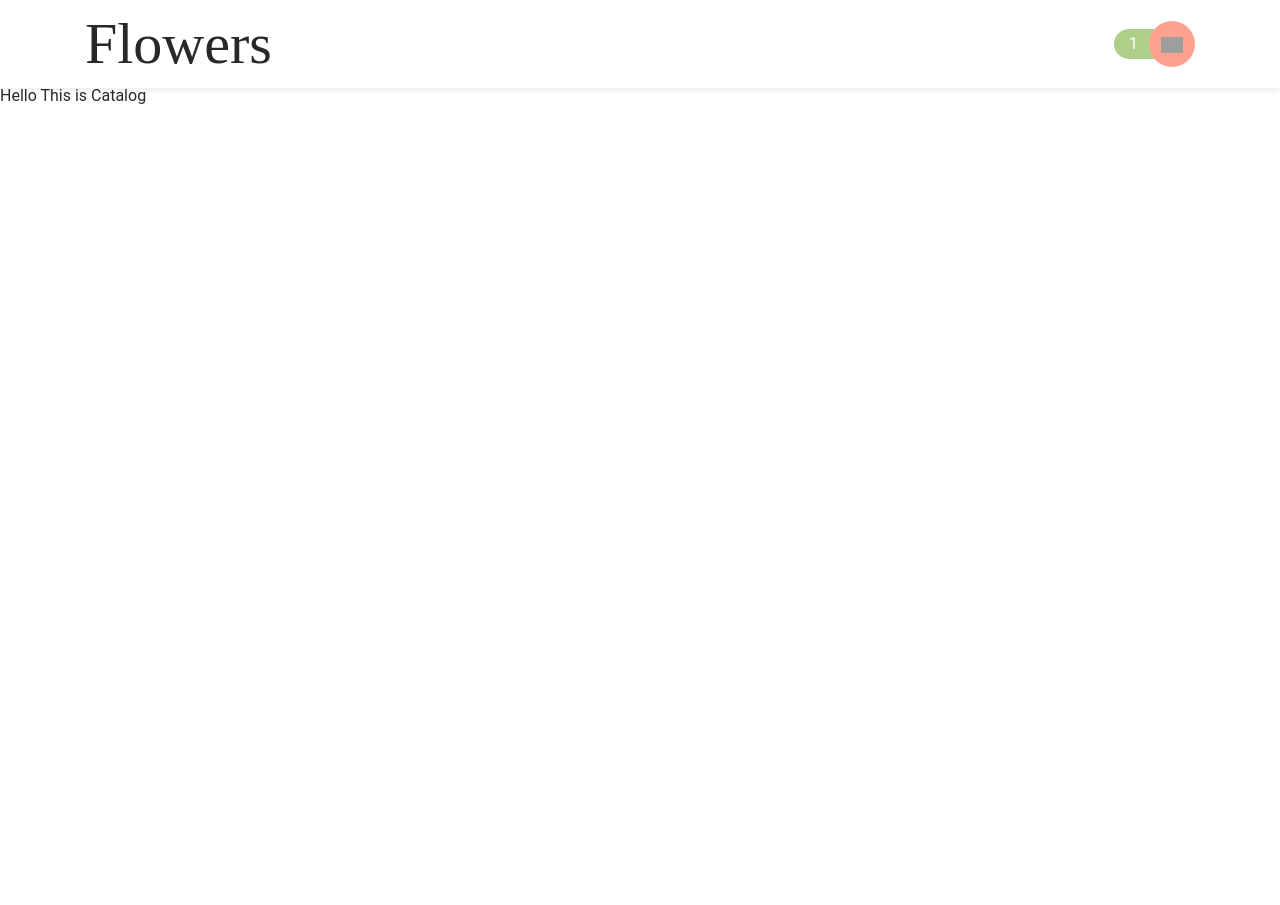
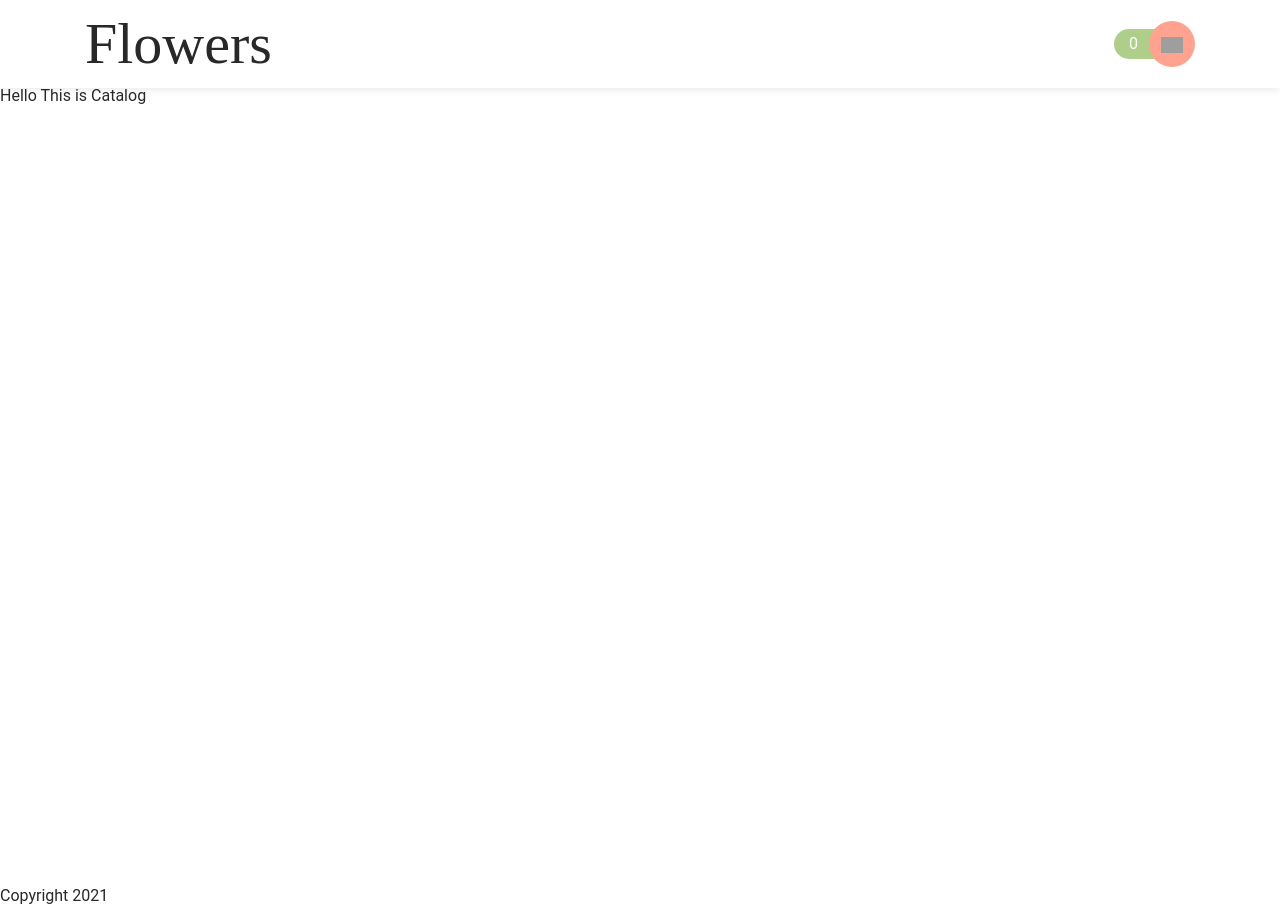
Before and after one commit to saddamhbb/katalo9, a React app: page / in a window 1280 px wide. Before the commit the page ends 800 px from the top, so only its background shows below. Built offline with nearby package versions, Linux system fonts and the light colour scheme; grey boxes are pictures that could not be loaded; the HTML template or start-up script is replaced by a standard one.

Commit message:
Updates Layout Component Structure
- Add Header Component
- Add Footer Components
- Adjust CSS for main tag
- Add SCSS for coloring and text handling

```diff
--- a/src/App.js
+++ b/src/App.js
@@ -2,8 +2,9 @@ import React, { Component } from "react";
 import { renderRoutes } from "react-router-config";
 import PropTypes from "prop-types";
 import { withRouter } from "react-router-dom";
-import Logo from "./components/Logo"
-import ShoppingCart from "./components/ShoppingCart"
+
+import Header from "./components/Header";
+import Footer from "./components/Footer";
 
 import "./static/scss/main.scss"
 
@@ -11,20 +12,11 @@ const App = ({ route }) => {
   return (
     <div className="app">
       <div className="app-inner">
-        <header className="py-1 header">
-          <div className="container">
-            <div className="d-flex px-1 justify-content-between align-items-center">
-              <Logo />
-              <ShoppingCart />
-            </div>
-          </div>
-        </header>
+        <Header />
         <main>
           {renderRoutes(route.routes)}
         </main>
-        <footer>
-
-        </footer>
+        <Footer />
       </div>
     </div >
   )
--- /dev/null
+++ b/src/components/Footer/index.js
@@ -0,0 +1,9 @@
+import React from "react";
+
+const Footer = () => {
+    return (
+        <div>Copyright 2021</div>
+    )
+}
+
+export default Footer;
--- a/src/components/Header/index.js
+++ b/src/components/Header/index.js
@@ -0,0 +1,19 @@
+import React from "react";
+import Logo from "../Logo";
+import ShoppingCart from "../ShoppingCart";
+import "./style.scss";
+
+const Header = () => {
+    return (
+        <header className="py-1 header">
+            <div className="container">
+                <div className="d-flex px-1 justify-content-between align-items-center">
+                    <Logo />
+                    <ShoppingCart />
+                </div>
+            </div>
+        </header>
+    )
+}
+
+export default Header;
--- a/src/components/Header/style.scss
+++ b/src/components/Header/style.scss
@@ -0,0 +1,3 @@
+.header {
+    box-shadow: 0 4px 6px -1px rgba(0, 0, 0, 0.07);
+}
--- a/src/components/ShoppingCart/index.js
+++ b/src/components/ShoppingCart/index.js
@@ -1,11 +1,11 @@
 import React from "react";
 import "./style.scss"
 
-const ShoppingCart = ({ totalItem, additionalClass }) => {
+const ShoppingCart = ({ totalItem = 0, additionalClass }) => {
     return (
         <div className={`shopping-cart ${additionalClass}`}>
             <div className="shopping-cart__counter">
-                {1}
+                {totalItem}
             </div>
             <div className="shopping-cart__icon-container">
                 <img className="shopping-cart__icon" src="/img/shopping-cart.svg" />
--- a/src/static/scss/_normalize.scss
+++ b/src/static/scss/_normalize.scss
@@ -31,3 +31,7 @@ h5,
 h6 {
   color: var(--black);
 }
+
+main {
+  min-height: 100vh;
+}
--- a/src/static/scss/_variables.scss
+++ b/src/static/scss/_variables.scss
@@ -1,6 +1,7 @@
 :root {
+    --black: #282828;
+    --white: #ffffff;
     --chicago: #5e5c58;
-    --black: #282828;
     --light-pink: #ffa28f;
     --light-green: #aece89;
 
@@ -8,11 +9,3 @@
     --text-s: 0.875rem;
     --text-m: 1rem;
 }
-
-.bg-black {
-    background-color: var(--black);
-}
-
-.header {
-    box-shadow: 0 4px 6px -1px rgba(0, 0, 0, 0.07);
-}
```
Also changed, not shown: src/static/scss/utilities/_coloring.scss (added, +11 -0 lines), src/static/scss/utilities/_text.scss (added), 1 other file (tests, documents, lock files or other folders).
